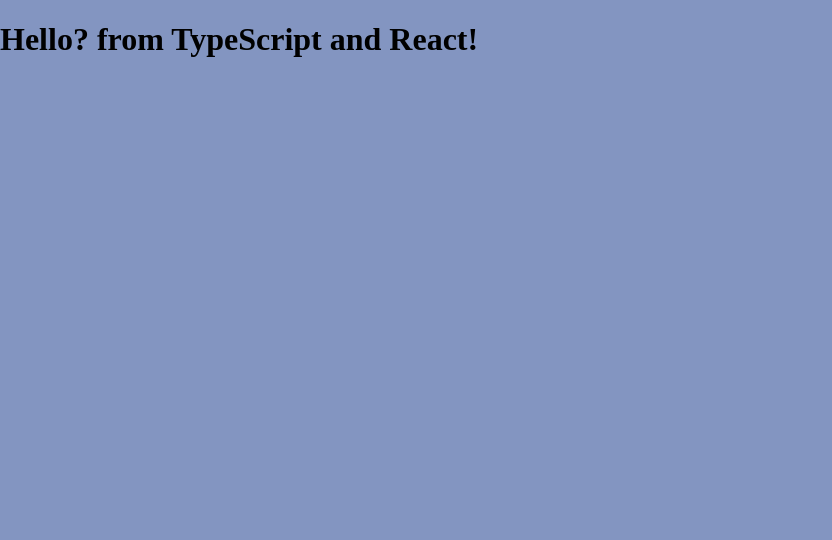
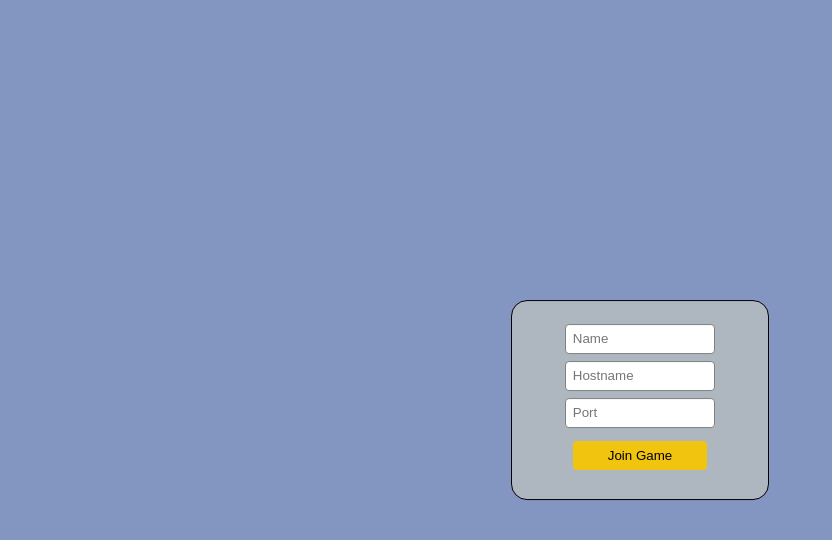
Before and after one commit to hydrogen602/react-settlersUI, a React app: page / in a window 1280 px wide. Shown: the top 540 px of the page, without its empty margins (0-832 px from the left). Built offline with nearby package versions, Linux system fonts and the light colour scheme.

Commit message:
basic login form

```diff
--- a/index.css
+++ b/index.css
@@ -2,4 +2,44 @@
 body {
     margin: 0px;
     background-color: #8395c1;
+    font-family: Arial, Helvetica, sans-serif;
+    width: 100%;
+    height: 100%;
 }
+
+.center {
+    margin: 0;
+    position: absolute;
+    top: 50%;
+    left: 50%;
+    -ms-transform: translate(-50%, -50%);
+    transform: translate(-50%, -50%);
+}
+
+#loginForm {
+    border: 0.1px solid black;
+    border-radius: 1em;
+    width: 14em;
+    padding: 1em;
+    background-color: #AEB6BF;
+}
+
+#loginForm input {
+    width: 60%;
+    padding: 0.5em;
+    border: 0.1em solid gray;
+    border-radius: 0.3em;
+    margin: 0.5em auto;
+    display: block;
+}
+
+#loginForm button {
+    border: 0px;
+    border-radius: 0.3em;
+    /*margin: 0.4em;*/
+    margin: 1em auto;
+    display: block;
+    background-color: #F1C40F;
+    padding: 0.5em;
+    width: 60%;
+}
--- /dev/null
+++ b/src/components/login.tsx
@@ -0,0 +1,61 @@
+import * as React from "react";
+
+interface IState {
+    name: string,
+    host: string,
+    port: string,
+    callback: (name: string, host: string, port: number) => void
+}
+
+interface IProp {
+    callback: (name: string, host: string, port: number) => void
+}
+
+export class LoginForm extends React.Component<IProp, IState> {
+    constructor(props: IProp) {
+        super(props);
+        this.state = {
+            name: '',
+            host: '',
+            port: '',
+            callback: props.callback
+        }
+
+        this.handleChange = this.handleChange.bind(this);
+        this.handleSubmit = this.handleSubmit.bind(this);
+    }
+
+    handleChange(event: React.FormEvent<HTMLInputElement>) {
+        if (event.currentTarget.name == "name") {
+            this.setState({ name: event.currentTarget.value });
+        }
+        else if (event.currentTarget.name == "host") {
+            this.setState({ host: event.currentTarget.value });
+        }
+        else if (event.currentTarget.name == "port") {
+            this.setState({ port: event.currentTarget.value });
+        }
+    }
+
+    handleSubmit(event: React.FormEvent<HTMLFormElement>) {
+        const port = parseInt(this.state.port);
+        if (this.state.name != '' && this.state.host != '' && port.toString() != "NaN" && port > 0) {
+            console.log("yeet", this.state);
+            this.state.callback(this.state.name, this.state.host, port);
+        }
+
+        event.preventDefault();
+    }
+
+    render() {
+        return (
+            <form id="loginForm" className="center" onSubmit={this.handleSubmit}>
+                <input required name="name" type="text" placeholder="Name" value={this.state.name} onChange={this.handleChange}></input>
+                <input required name="host" type="text" placeholder="Hostname" value={this.state.host} onChange={this.handleChange}></input>
+                <input required name="port" type="number" placeholder="Port" value={this.state.port} onChange={this.handleChange}></input>
+
+                <button >Join Game</button>
+            </form>
+        )
+    }
+}
--- a/src/index.tsx
+++ b/src/index.tsx
@@ -1,9 +1,48 @@
 import * as React from "react";
 import * as ReactDOM from "react-dom";
 
-import { Hello } from "./components/Hello";
+import { LoginForm } from "./components/login";
+
+interface IState {
+    atLogin: boolean,
+    name: string | null,
+    urlBase: string | null
+}
+
+class UI extends React.Component<{}, IState> {
+
+    constructor(props: {}) {
+        super(props);
+
+        this.state = {
+            atLogin: true,
+            name: null,
+            urlBase: null
+        };
+
+        this.loginSubmitCallback = this.loginSubmitCallback.bind(this);
+    }
+
+    loginSubmitCallback(name: string, host: string, port: number) {
+        this.setState({
+            name: name,
+            urlBase: "ws://" + host + ":" + port + "/",
+            atLogin: false
+        })
+    }
+
+    render() {
+        if (this.state.atLogin) {
+            return <LoginForm callback={this.loginSubmitCallback} />
+        }
+        else {
+        return <p>Hi, {this.state.name}</p>
+        }
+    }
+
+}
 
 ReactDOM.render(
-    <Hello compiler="TypeScript" framework="React" />,
-    document.getElementById("example")
+    <UI />,
+    document.getElementById("login")
 );
```
Also changed, not shown: 2 other files (tests, documents, lock files or other folders).
